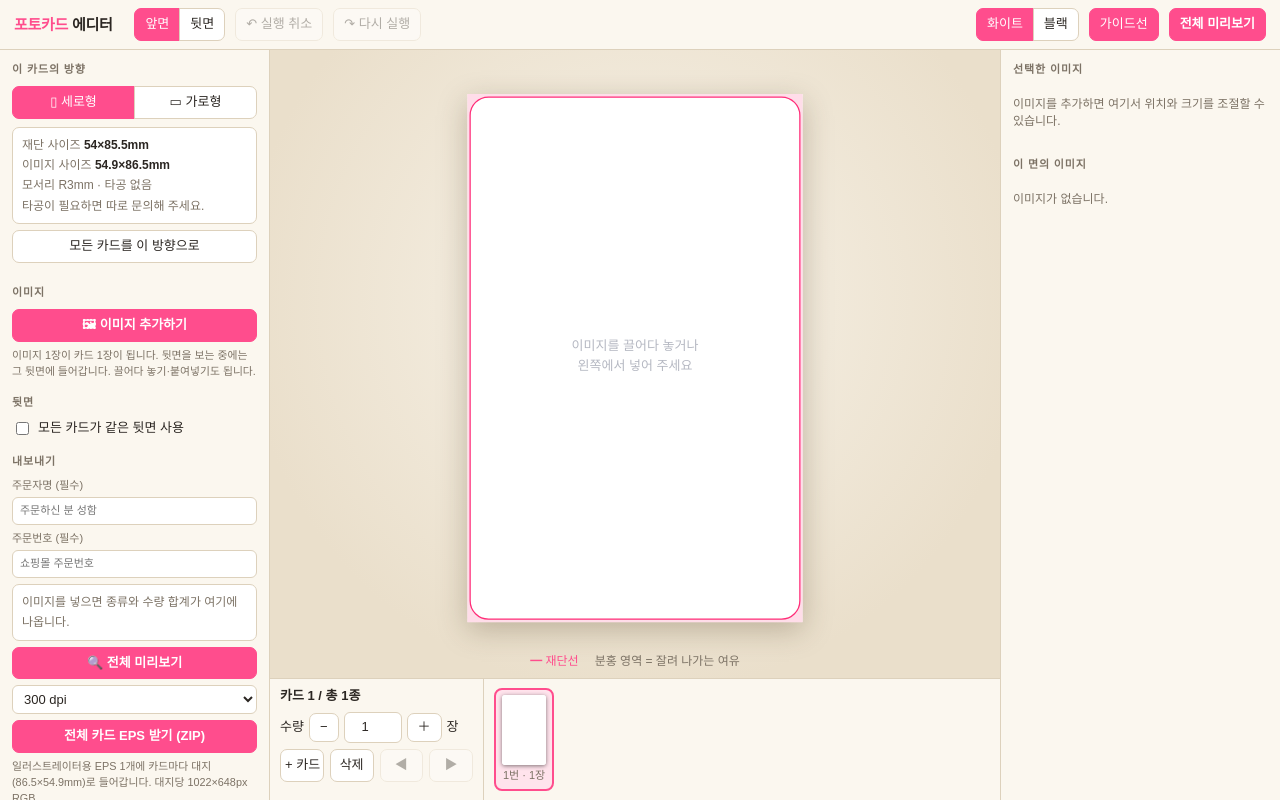
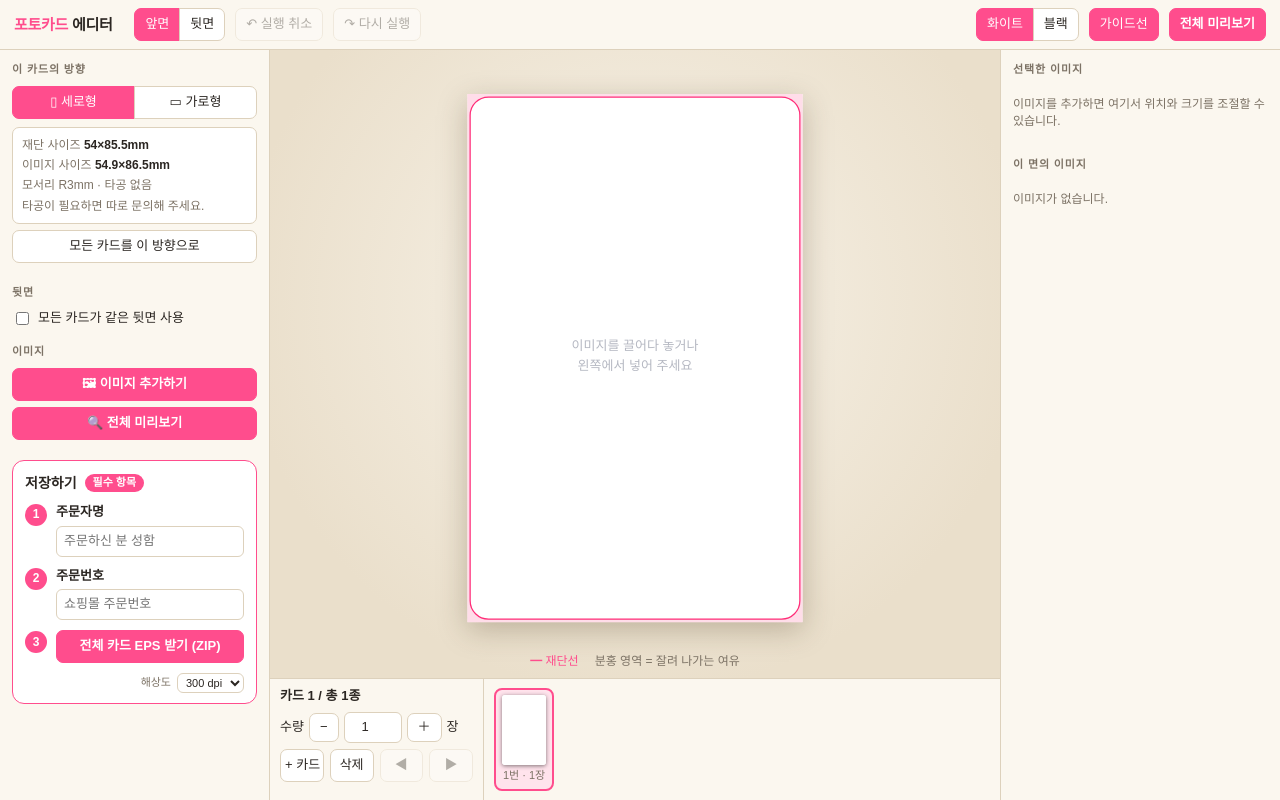
Before and after one commit to garam-wispro/photocard-editor, a plain HTML site: page index.html in a window 1280 px wide. Drawn offline with Linux system fonts and the light colour scheme.

Commit message:
왼쪽 패널 재배치: 저장하기 필수 항목 묶음, 안내 문구 정리
Co-Authored-By: Claude Fable 5.2 <noreply@anthropic.com>

```diff
--- a/index.html
+++ b/index.html
@@ -82,6 +82,20 @@ kbd{background:var(--in);border:1px solid var(--line);border-radius:4px;padding:
 .qty{display:flex;align-items:center;gap:5px;margin-bottom:6px}
 .qty button{padding:4px 10px}
 .qty input[type=number]{width:58px;text-align:center}
+.save{margin-top:14px;border:1.5px solid var(--acc);border-radius:12px;padding:12px 12px 10px;background:var(--in)}
+.saveT{font-size:14px;font-weight:700;margin-bottom:10px;display:flex;align-items:center;gap:8px}
+.saveT span{font-size:11px;font-weight:700;color:#fff;background:var(--acc);border-radius:20px;padding:1px 8px}
+.step{display:flex;gap:9px;align-items:flex-start;margin-bottom:10px}
+.step>i{flex:none;width:22px;height:22px;border-radius:50%;background:var(--acc);color:#fff;font-style:normal;font-weight:700;font-size:12px;display:flex;align-items:center;justify-content:center;margin-top:1px}
+.step>.f{flex:1;min-width:0;display:flex;flex-direction:column;gap:4px;color:var(--fg);font-size:13px;font-weight:700}
+.step .f input{font-weight:400}
+.step .full{margin-bottom:0}
+#total{font-size:12px;font-weight:400;color:var(--mut)}
+#total:empty{display:none}
+#expStatus{font-size:12px;color:var(--acc);margin:-2px 0 8px 31px}
+#expStatus:empty{display:none}
+.dpiRow{display:flex;align-items:center;justify-content:flex-end;gap:6px;font-size:11px;color:var(--mut)}
+.dpiRow select{width:auto;padding:2px 4px;font-size:11px;min-height:0}
 #fab{display:none;position:absolute;left:8px;top:8px;z-index:2}
 button{touch-action:manipulation}
 #inapp{background:var(--warnbg);color:var(--warnfg);padding:8px 12px;font-size:13px;line-height:1.6}
@@ -150,26 +164,22 @@ button{touch-action:manipulation}
   <div class="spec" id="spec"></div>
   <button class="full" id="orientAll">모든 카드를 이 방향으로</button>
 
+  <h2>뒷면</h2>
+  <label class="c"><input type="checkbox" id="commonBack">모든 카드가 같은 뒷면 사용</label>
+
   <h2>이미지</h2>
   <button id="addCards" class="pri full">🖼 이미지 추가하기</button>
   <input type="file" id="fileCards" accept="image/*" multiple hidden>
-  <small>이미지 1장이 카드 1장이 됩니다. 뒷면을 보는 중에는 그 뒷면에 들어갑니다. 끌어다 놓기·붙여넣기도 됩니다.</small>
+  <button class="pri full" id="pvBtn">🔍 전체 미리보기</button>
 
-  <h2>뒷면</h2>
-  <label class="c"><input type="checkbox" id="commonBack">모든 카드가 같은 뒷면 사용</label>
-
-  <h2>내보내기</h2>
-  <label class="f" style="margin-bottom:6px">주문자명 (필수)<input type="text" id="oname" maxlength="20" placeholder="주문하신 분 성함" autocomplete="name"></label>
-  <label class="f" style="margin-bottom:6px">주문번호 (필수)<input type="text" id="ono" maxlength="30" placeholder="쇼핑몰 주문번호" inputmode="numeric"></label>
-  <div class="spec" id="total"></div>
-  <button class="pri full" id="pvBtn">🔍 전체 미리보기</button>
-  <div class="row"><select id="dpi"><option value="300">300 dpi</option><option value="600">600 dpi</option></select></div>
-  <button class="pri full" id="expAll">전체 카드 EPS 받기 (ZIP)</button>
-  <small id="expInfo"></small>
-  <small id="expStatus" style="color:var(--acc);margin-top:4px"></small>
-
-  <h2 class="pc">단축키</h2>
-  <small class="pc"><kbd>Del</kbd> 삭제 · <kbd>방향키</kbd> 0.5mm 이동(<kbd>Shift</kbd> 2mm) · <kbd>휠</kbd> 크기 · 회전 중 <kbd>Shift</kbd> 15° · 이동 중 <kbd>Alt</kbd> 스냅 끔 · <kbd>PgUp</kbd>/<kbd>PgDn</kbd> 이전/다음 카드</small>
+  <div class="save">
+    <div class="saveT">저장하기 <span>필수 항목</span></div>
+    <div class="step"><i>1</i><label class="f">주문자명<input type="text" id="oname" maxlength="20" placeholder="주문하신 분 성함" autocomplete="name"></label></div>
+    <div class="step"><i>2</i><label class="f">주문번호<input type="text" id="ono" maxlength="30" placeholder="쇼핑몰 주문번호" inputmode="numeric"></label></div>
+    <div class="step"><i>3</i><div class="f"><span id="total"></span><button class="pri full" id="expAll">전체 카드 EPS 받기 (ZIP)</button></div></div>
+    <div id="expStatus"></div>
+    <label class="dpiRow">해상도<select id="dpi"><option value="300">300 dpi</option><option value="600">600 dpi</option></select></label>
+  </div>
 </aside>
 
 <section id="center">
@@ -398,11 +408,10 @@ function syncCard(){
   const {W,H,FW:fw,FH:fh}=D(),dpi=+$('#dpi').value,px=mm=>Math.round(mm/25.4*dpi);
   document.querySelectorAll('#orientSeg button').forEach(x=>x.classList.toggle('on',x.dataset.o===card().orient));
   $('#spec').innerHTML=`재단 사이즈 <b>${W}×${H}mm</b><br>이미지 사이즈 <b>${fw}×${fh}mm</b><br>모서리 R${SPEC.radius}mm · 타공 없음<br>타공이 필요하면 따로 문의해 주세요.`;
-  const t=totals();$('#total').innerHTML=t.kinds?`<b>${t.kinds}종 · 총 ${t.total}장</b><br>단면 ${t.single}장 · 양면 ${t.dbl}장<br>주문 수량과 같아야 합니다.`:'이미지를 넣으면 종류와 수량 합계가 여기에 나옵니다.';
+  const t=totals();$('#total').textContent=t.kinds?`${t.kinds}종 · 총 ${t.total}장 (단면 ${t.single}장, 양면 ${t.dbl}장)`:'';
   document.querySelectorAll('#sideSeg button').forEach(x=>{x.classList.toggle('on',x.dataset.side===side);if(x.dataset.side==='back')x.textContent=state.commonBack?'뒷면(공통)':'뒷면'});
   $('#commonBack').checked=state.commonBack;
   $('#tgGuide').classList.toggle('on',showGuides);$('#tgPrev').classList.toggle('on',preview);
-  $('#expInfo').textContent=`일러스트레이터용 EPS 1개에 카드마다 대지(${SPEC.FL}×${SPEC.FS}mm)로 들어갑니다. 대지당 ${px(SPEC.FL)}×${px(SPEC.FS)}px RGB.`;
   $('#hint').innerHTML=preview?'재단 후 완성 모습입니다':`<i class="c1">━ 재단선</i><i>분홍 영역 = 잘려 나가는 여유</i>`}
 function refresh(){if(selId&&!sel())selId=null;
   if(!selId){const a=cur().layers.filter(l=>!l.hidden);if(a.length)selId=a[a.length-1].id} // 클릭하지 않아도 맨 위 이미지를 바로 조작
```
